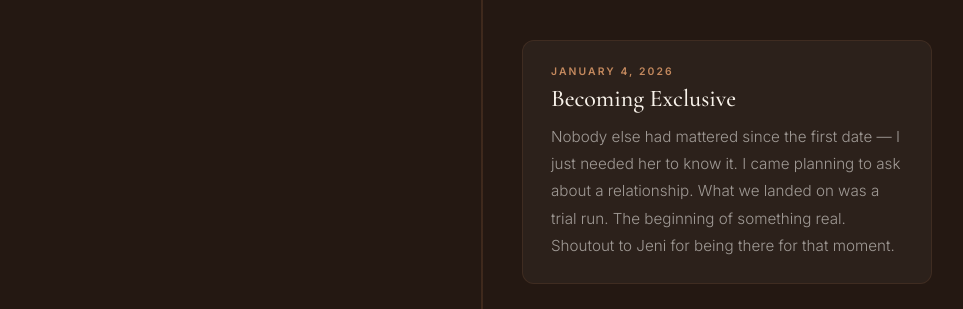
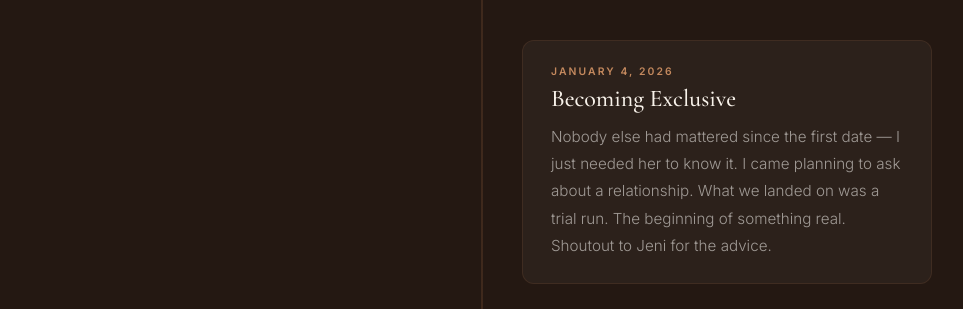
Before and after one commit to 19awburris88/becoming, a React (Vite) app: page / in a window 1280 px wide. Shown: the part 3880-4189 px from the top of the page, without its empty margins (158-1121 px from the left). Built offline with nearby package versions, Linux system fonts and the light colour scheme; a web font is replaced by a local one.

Commit message:
Update Jeni shoutout wording

```diff
--- a/src/data/content.js
+++ b/src/data/content.js
@@ -31,7 +31,7 @@ export const timeline = [
     id: 5,
     date: "January 4, 2026",
     label: "Becoming Exclusive",
-    text: "Nobody else had mattered since the first date — I just needed her to know it. I came planning to ask about a relationship. What we landed on was a trial run. The beginning of something real. Shoutout to Jeni for being there for that moment.",
+    text: "Nobody else had mattered since the first date — I just needed her to know it. I came planning to ask about a relationship. What we landed on was a trial run. The beginning of something real. Shoutout to Jeni for the advice.",
     isFuture: false,
   },
   {
```
